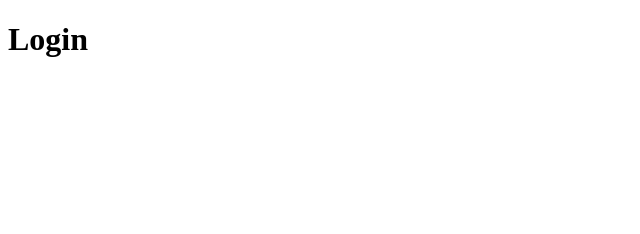
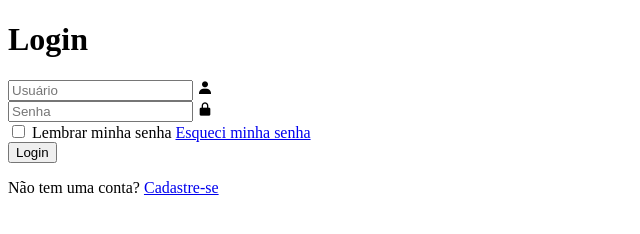
Before and after one commit to AlissonPyrrho/Login, a plain HTML site: page index.html in a window 1280 px wide. Shown: the whole page, without its empty margins (0-640 px from the left). Drawn offline with nearby package versions, Linux system fonts and the light colour scheme.

Commit message:
Criando o main

```diff
--- a/index.html
+++ b/index.html
@@ -1,19 +1,44 @@
 <!DOCTYPE html>
 <html lang="pt-br">
+
 <head>
     <meta charset="UTF-8">
     <meta name="viewport" content="width=device-width, initial-scale=1.0">
+    <link href='https://unpkg.com/boxicons@2.1.4/css/boxicons.min.css' rel='stylesheet'>
+
     <title>Login</title>
 </head>
+
 <body>
     <main class="container">
         <form>
             <h1>Login</h1>
-            <div>
+            <div class="imput-box">
+                <input placeholder="Usuário" type="email">
+                <i class="bx bxs-user"></i>
+            </div>
+            <div class="imput-box">
+                <input placeholder="Senha" type="password">
+                <i class="bx bxs-lock-alt"></i>
+            </div>
 
+            <div class="remember-forgot">
+                <label>
+                    <input type="checkbox">
+                    Lembrar minha senha
+                </label>
+                <a href="#">Esqueci minha senha</a>
             </div>
+
+            <button type="submit">Login</button>
+
+            <div class="register-link">
+                <p>Não tem uma conta? <a href="#">Cadastre-se</a></p>
+            </div>
+
         </form>
 
     </main>
 </body>
+
 </html>
```
